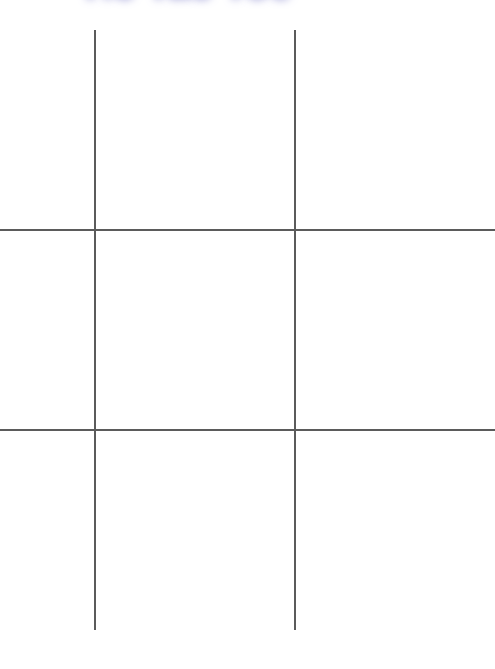
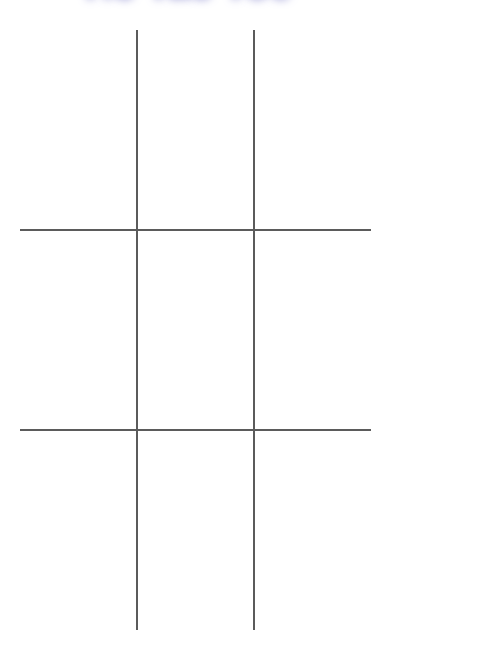
Before and after one commit to NafiEhsas/tictaktoe, a plain HTML site: page index.html in a window 390 px wide. Shown: the part 113-782 px from the top of the page, 495 px wide, since content can reach past the window. Drawn offline with Linux system fonts and the light colour scheme.

Commit message:
responsive

```diff
--- a/index.html
+++ b/index.html
@@ -7,7 +7,7 @@
 </head>
 <style>
      #container{
-        width: 600px;
+        width: 40vw;
         height: 600px;
         display: grid;
         grid-template-rows: 1fr 1fr 1fr;
@@ -59,6 +59,7 @@
         justify-content: center;
         align-items: center;
         flex-direction: column;
+        min-width: 60vw;
     }
 
     #div1,#div2,#div3,#div4,#div5,#div6,#div7,#div8,#div9{
@@ -68,6 +69,7 @@
         align-items: center;
         font-size: 140px;
         font-family:Georgia, 'Times New Roman', Times, serif;
+        /* max-width: 60vw; */
 
         /* animation: borderAnimation;
         animation-duration: 4s;
@@ -259,6 +261,69 @@
         /* left:20px; */
         transform: rotate(-45deg);
         display:none;
+        border: none;
+    }
+
+    @media screen and (max-width: 600px){
+             #container{
+        width: 90vw;
+        height: 600px;
+        display: grid;
+        grid-template-rows: 1fr 1fr 1fr;
+        grid-template-columns: 1fr 1fr 1fr;
+
+    }
+
+        section{
+        display: flex;
+        justify-content: center;
+        align-items: center;
+        flex-direction: column;
+        min-width: 90vw;
+
+    }
+
+        #div1,#div2,#div3,#div4,#div5,#div6,#div7,#div8,#div9{
+        border: 1px solid rgb(91, 91, 91);
+        display: flex;
+        justify-content: center;
+        align-items: center;
+        font-size: 140px;
+        font-family:Georgia, 'Times New Roman', Times, serif;
+
+    }
+
+
+    #div1{
+        border-top: none;
+        border-left: none;
+    }
+    #div2{
+        border-top: none;
+
+    }
+    #div3{
+        border-top: none;
+        border-right: none;
+    }
+    #div4{
+        border-left: none;
+    }
+    #div6{
+        border-right: none;
+    }
+    #div7{
+        border-left: none;
+        border-bottom: none;
+    }
+    #div8{
+
+        border-bottom: none;
+    }
+    #div9{
+        border-right: none;
+        border-bottom: none;
+    }
     }
 
 </style>
```
